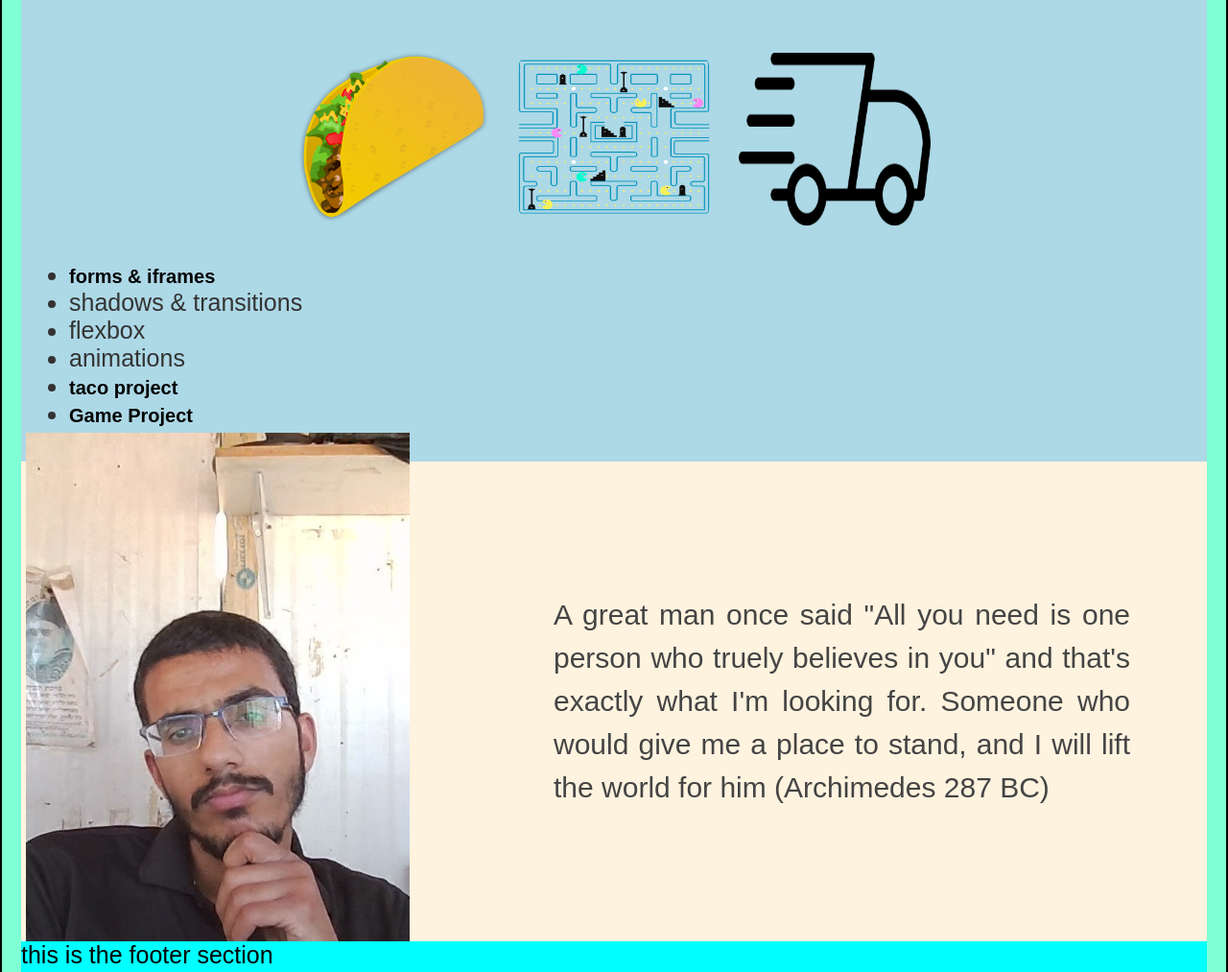
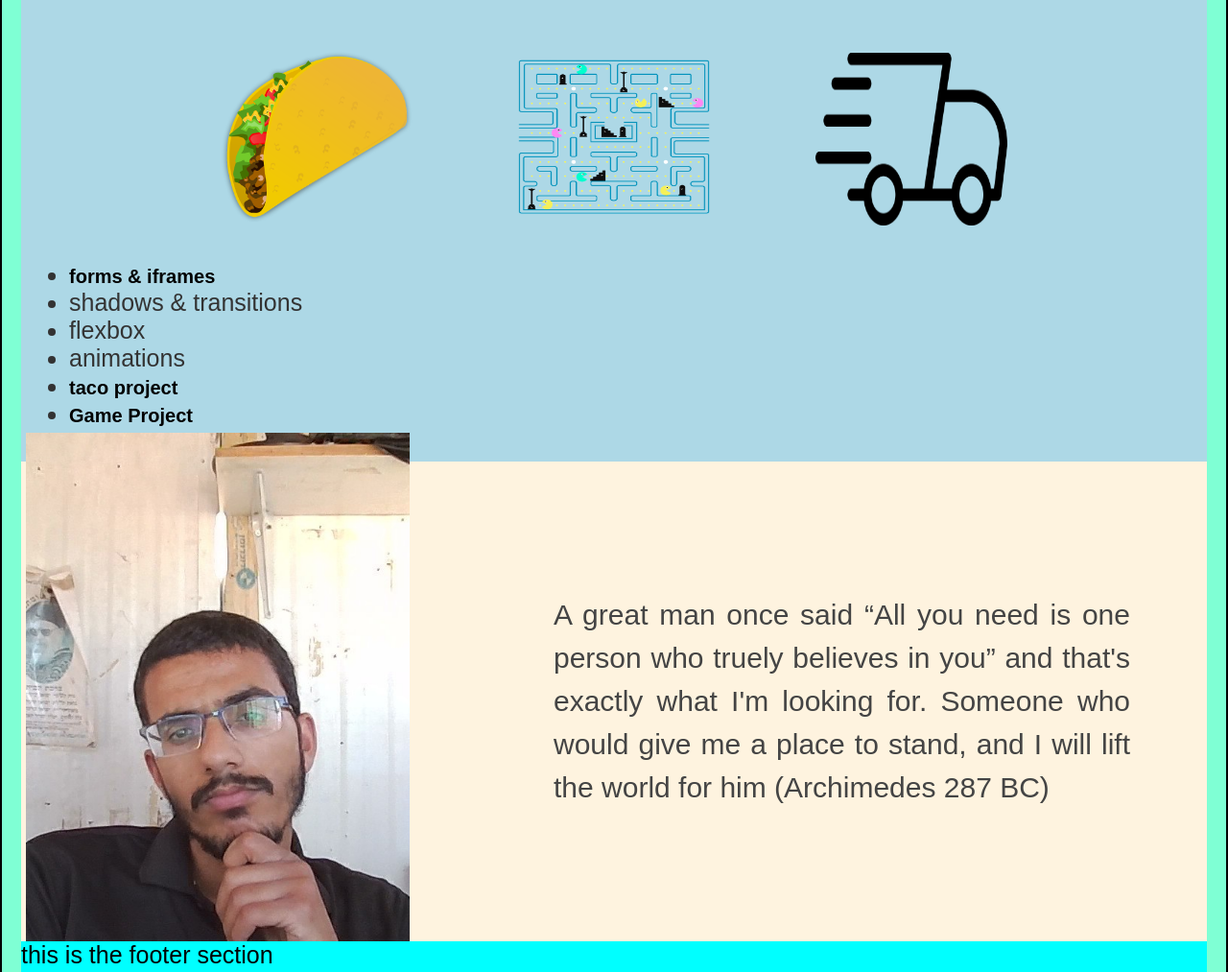
Before and after one commit to yoniPini/html-learning-project, a plain HTML site: page index.html in a window 1280 px wide. Shown: the part 753-1766 px from the top of the page at 96% size. Drawn offline with Linux system fonts and the light colour scheme.

Commit message:
Styling the projects section

```diff
--- a/css/index.css
+++ b/css/index.css
@@ -101,20 +101,20 @@ section img {
   flex-direction: row;
   justify-content: center;
   align-items: center;
-  gap: 20px;
 }
 
 .project-img {
+  padding: 0 50px;
   width: 200px;
   height: 180px;
   margin: 0 5px;
   border: none;
   border-radius: 20px;
-  transition: width 1s, height 1s;
+  transition: width 0.3s, padding 0.3s;
 }
 
 .project-img:hover {
   width: 220px;
-  height: 198px;
+  padding: 0 40px;
   box-shadow: 5px 5px 10px black;
 }
--- a/index.html
+++ b/index.html
@@ -75,7 +75,7 @@
         <div class="first-section">
           <img src="./images/placeholder.jpg" alt="Me" width="200px" >
           <p class="short-text">
-            A great man once said "All you need is one person who truely believes in you" and that's exactly what I'm looking for. Someone who would give me a place to stand,  and I will lift the world for him (Archimedes 287 BC)
+            A great man once said <q>All you need is one person who truely believes in you</q> and that's exactly what I'm looking for. Someone who would give me a place to stand,  and I will lift the world for him (Archimedes 287 BC)
           </p>
         </div>
       </section>
```
